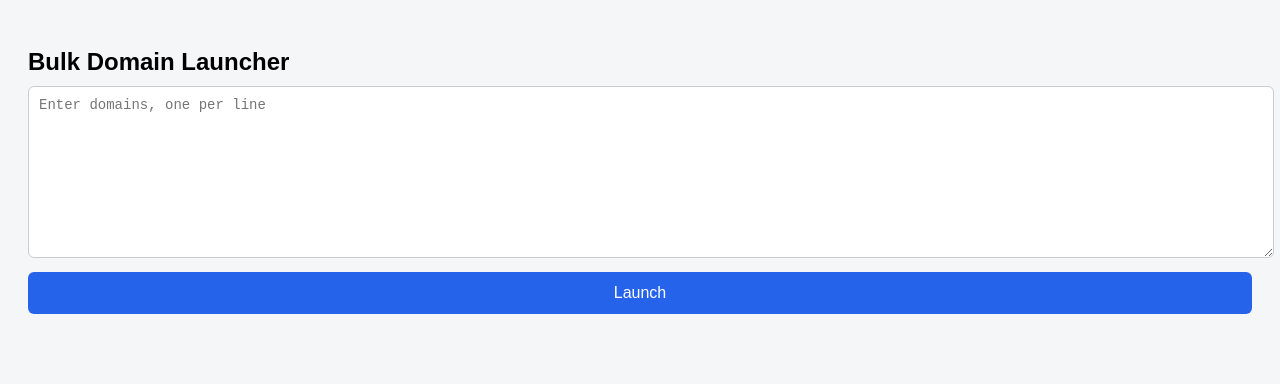
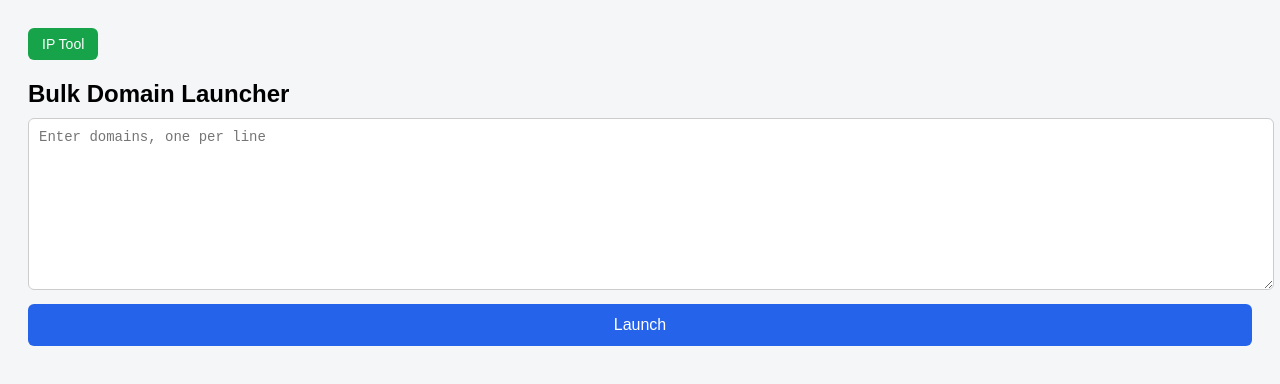
Before and after one commit to noura-balquess/ems, a plain HTML site: page pm domain.html in a window 1280 px wide. Drawn offline with Linux system fonts and the light colour scheme.

Commit message:
Update pm domain.html

```diff
--- a/pm domain.html
+++ b/pm domain.html
@@ -67,10 +67,42 @@
       background: #fff7ed;
       border-color: #fdba74;
     }
+
+    .nav {
+  display: flex;
+  gap: 10px;
+  margin-bottom: 20px;
+}
+
+.nav a {
+  padding: 8px 14px;
+  border-radius: 6px;
+  text-decoration: none;
+  font-size: 14px;
+  color: white;
+}
+
+.nav .domain {
+  background: #2563eb;
+}
+
+.nav .ip {
+  background: #16a34a;
+}
+
+.nav a:hover {
+  opacity: 0.9;
+}
+
   </style>
 </head>
 
 <body>
+<div class="nav">
+  <a class="ip" href="pm ip.html">IP Tool</a>
+</div>
+
+
 
 <h2>Bulk Domain Launcher</h2>
 
```
